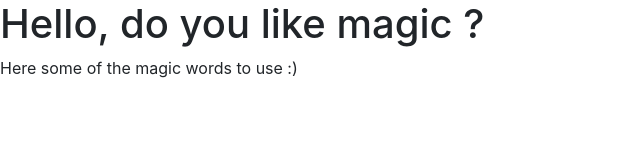
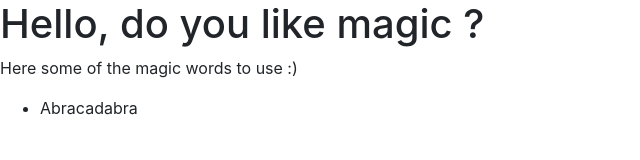
Before and after one commit to luisanton-io/magic-repo, a plain HTML site: page index.html in a window 1280 px wide. Shown: the whole page, without its empty margins (0-640 px from the left). Drawn offline with nearby package versions, Linux system fonts and the light colour scheme.

Commit message:
Added new feature: abracadabra!

```diff
--- a/index.html
+++ b/index.html
@@ -14,7 +14,7 @@
     <h1>Hello, do you like magic ?</h1>
     <p>Here some of the magic words to use :)</p>
     <ul>
-
+       <li>Abracadabra</li>
     </ul>
 
     <!-- Optional JavaScript -->
```
